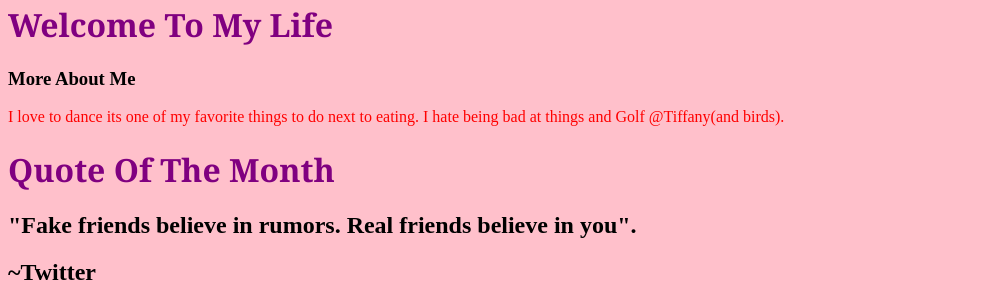
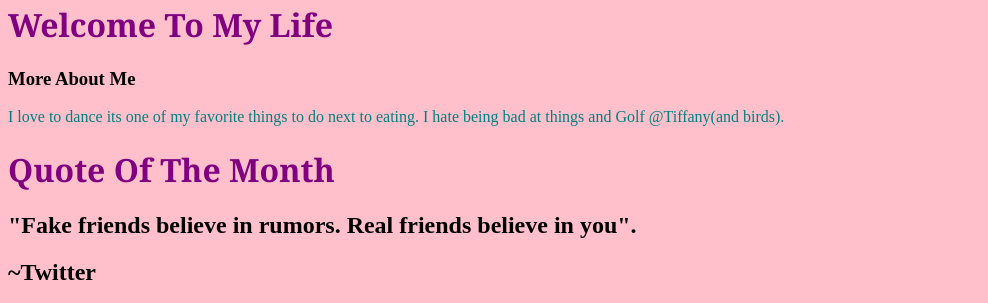
Before and after one commit to HaileG00/portfolio, a plain HTML site: page aboutme.html in a window 1280 px wide. Shown: the part 449-752 px from the top of the page, without its empty margins (0-988 px from the left). Drawn offline with Linux system fonts and the light colour scheme.

Commit message:
color change

```diff
--- a/aboutme.html
+++ b/aboutme.html
@@ -55,7 +55,7 @@
 <style>
 body {background-color: pink;}
 h1   {color: purple;}
-p    {color: red;}
+p    {color: teal;}
 </style>
 </head>
 <body>
```
